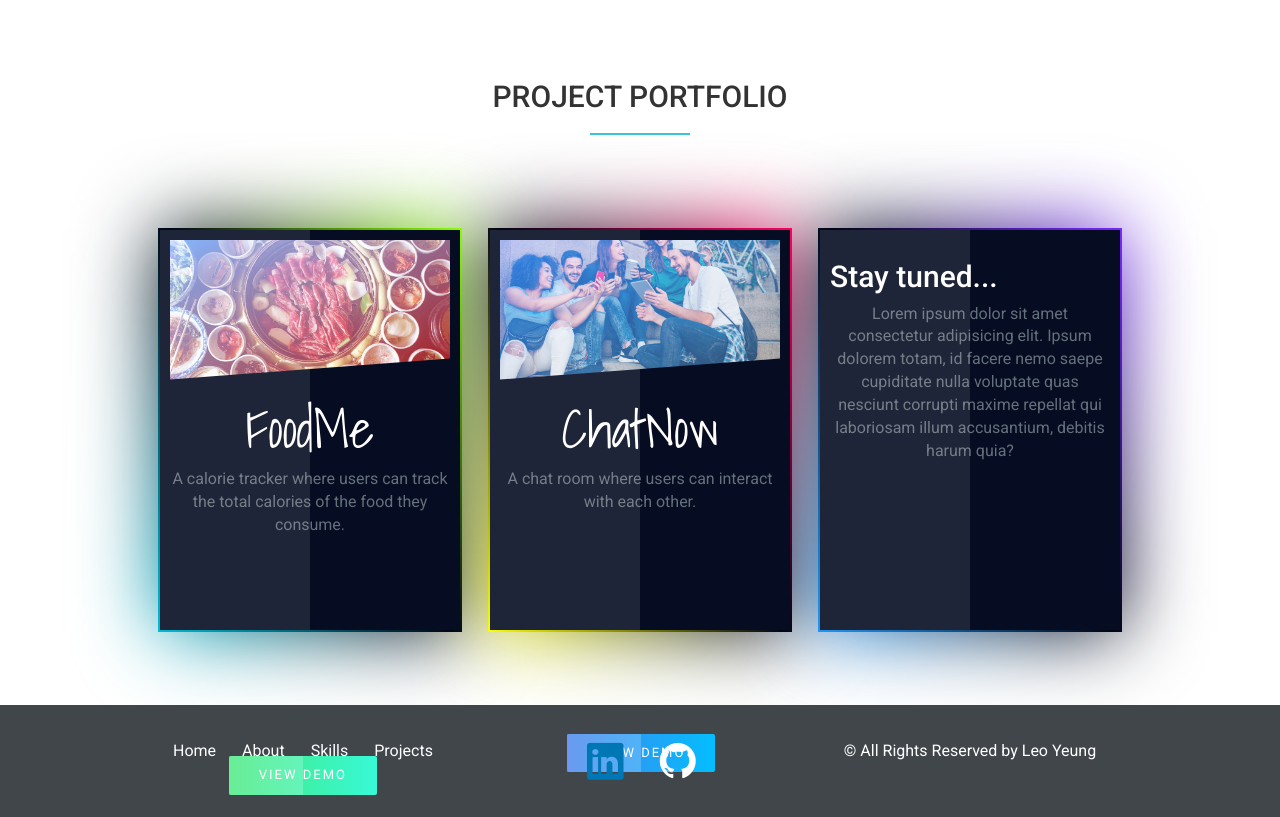
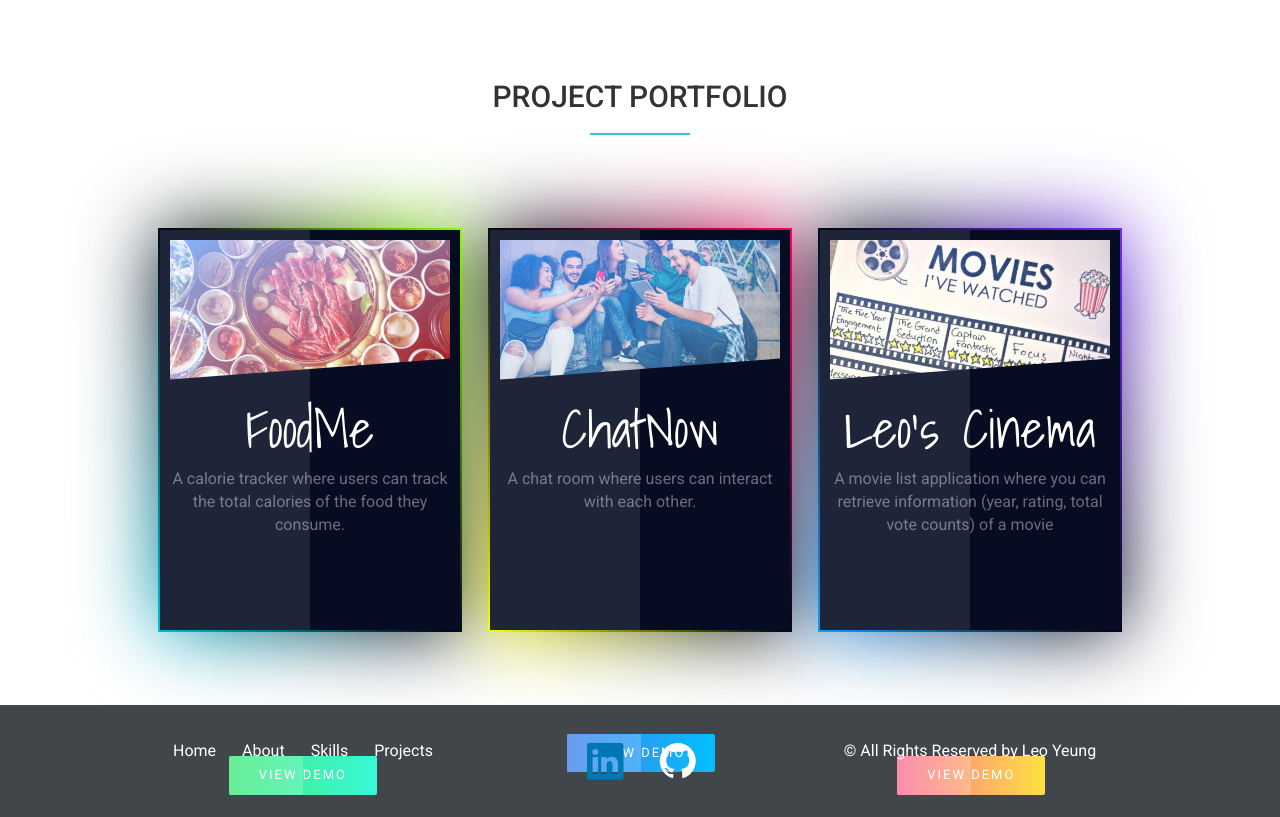
Before and after one commit to leokyeung/leokyeung.com, a PHP site: page / in a window 1280 px wide. Shown: the part 2298-3115 px from the top of the page. Run offline with PHP 8.4, Linux system fonts and the light colour scheme.

Commit message:
Added new project

```diff
--- a/css/style.css
+++ b/css/style.css
@@ -413,6 +413,12 @@ ul {
     text-align: center;
 }
 
+.box:nth-child(3) h2{
+    font-size: 53px;
+    font-family: 'Shadows Into Light', cursive;
+    text-align: center;
+}
+
 .content p {
     text-align: center;
 }
@@ -432,6 +438,10 @@ ul {
 
 .content_pic_2 {
     background-image: linear-gradient(to right bottom, #2370e3 , rgba(47, 55, 69, 0.961)), url(../img/social.jpg);
+}
+
+.content_pic_3 {
+    background-image: linear-gradient(to right bottom, #144183 , rgba(47, 55, 69, 0.961)), url(../img/movie.jpg);
 }
 
 .nicebutton {
@@ -550,6 +560,64 @@ ul {
     bottom: -15px;
 }
 
+.nicebutton2 {
+    top: 50%;
+    left: 24%;
+    text-align: center;
+    position: relative;
+    display: inline-block;
+    padding: 10px 30px;
+    margin: 20px auto;
+    text-decoration: none;
+    text-transform: uppercase;
+    letter-spacing: 2px;
+    font-size: 13px;
+    color: #fff;
+    transition: 0.5s;
+    background: linear-gradient(to right, #fa709a, #fee140, #fa709a);
+    background-size: 200%;
+    border-radius: 2px;
+}
+
+.nicebutton2:hover {
+    background-position-x: 100%;
+    transform: translateY(-10px);
+    text-decoration: none;
+    color: #fff;
+}
+
+.nicebutton2:after {
+    content: "";
+    position: absolute;
+    text-decoration: none;
+    top: 0;
+    left: 0;
+    width: 50%;
+    height: 100%;
+    background: rgba(255,255,255,0.2);
+}
+
+.nicebutton2:before {
+    content: "";
+    position: absolute;
+    bottom: 0;
+    left: 5%;
+    width: 90%;
+    height: 4px;
+    background: rgba(0,0,0,0.2);
+    text-decoration: none;
+    border-radius: 2px;
+    transform: scale(0);
+    filter: blur(5px);
+    transition: 0.5s;
+    z-index: -1;
+}
+
+.nicebutton2:hover:before {
+    transform: scale(1);
+    bottom: -15px;
+}
+
 /* Footer */
 
 #footer-bottom {
--- a/index.html
+++ b/index.html
@@ -236,10 +236,13 @@
             <div class="box">
                 <div class="glass"></div>
                 <div class="content">
-                    <h2>Stay tuned...</h2>
-                    <p>Lorem ipsum dolor sit amet consectetur adipisicing elit. Ipsum dolorem totam, id facere nemo
-                        saepe cupiditate nulla voluptate quas nesciunt corrupti maxime repellat qui laboriosam illum
-                        accusantium, debitis harum quia?</p>
+                    <div class="content_picture content_pic_3">
+
+                    </div>
+                    <h2>Leo's Cinema</h2>
+                    <p>A movie list application where you can retrieve information (year, rating, total vote counts) of a movie</p>
+
+                    <a class="nicebutton2" target="_blank" href ="https://www.youtube.com/watch?v=E36iz14P-Vw?rel=0&amp;showinfo=0&amp;autoplay=1&amp;controls=0&amp;VQ=HD720">View Demo</a>
                 </div>
             </div>
 
```
Also changed, not shown: img/movie.jpg (added).
